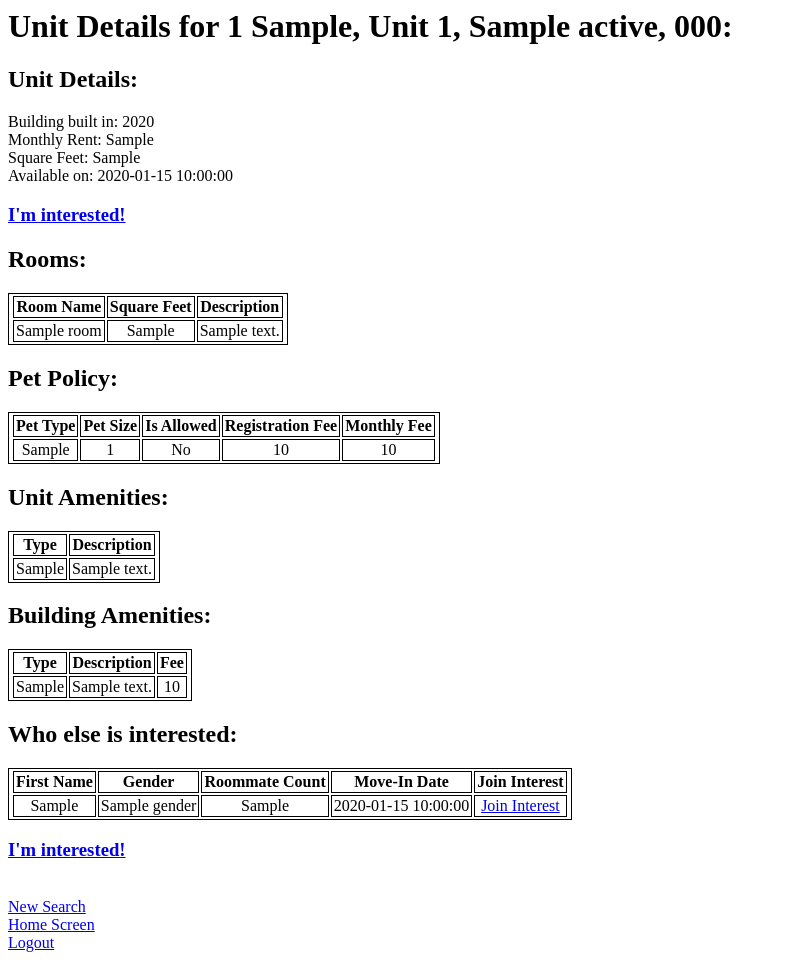
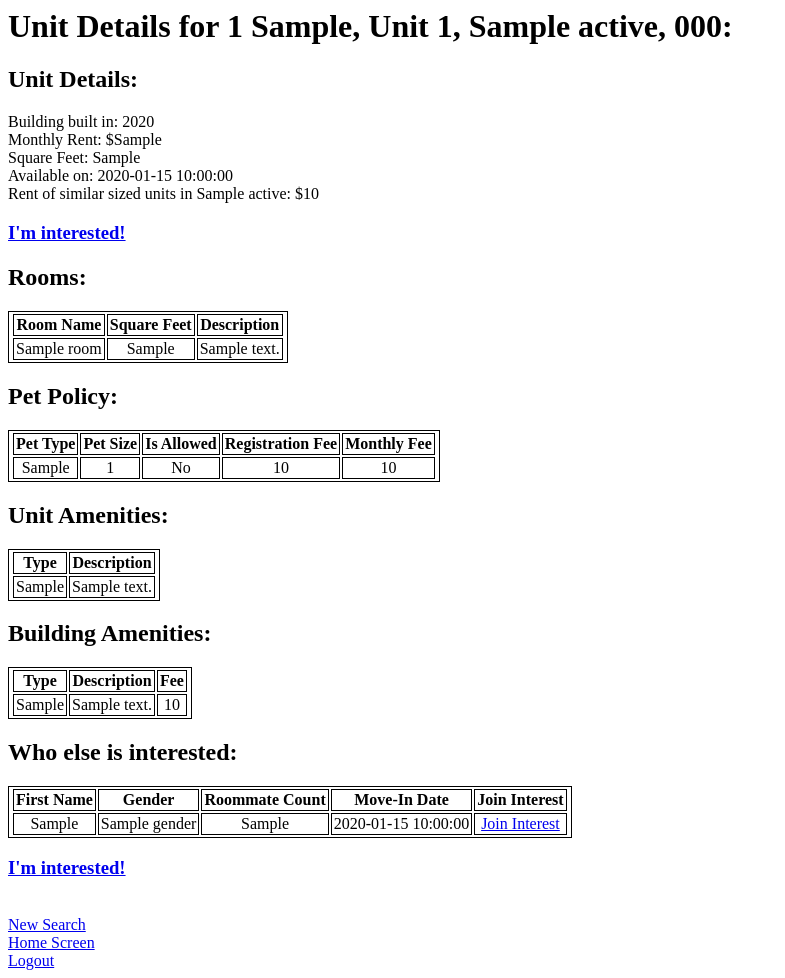
Before and after one commit to maxgrove42/Room.io, a Flask app: template templates/show_details.html in a window 1280 px wide. Shown: the whole page, without its empty margins (0-785 px from the left). Before the commit the page ends 952 px from the top, so only its background shows below. Run offline with Flask 3, Linux system fonts and the light colour scheme; the template is opened without the code that fills it: most values are stand-ins (such as "Sample title", 1, 10 or a date in 2020); parts of the project's set-up code (start-up, migrations or seed data) failed here and were passed over.

Commit message:
show similar rent on details page

```diff
--- a/main.py
+++ b/main.py
@@ -406,6 +406,25 @@ def show_details():
     cursor.execute(interests_query, (unit_rent_id, session['username']))
     interests_data = cursor.fetchall()
 
+    squareFootDifference = 0.10 # allowable range of square footage for similar units
+    similar_rent_query = f'''
+                            select avg(monthlyRent) as similar_avg_rent
+                            from ApartmentUnit au
+                            left join ApartmentBuilding ab
+                                ON au.companyname = ab.companyname
+                                and au.buildingname = ab.buildingname
+                            where squareFootage >= ({1-squareFootDifference})*%s
+                                AND squareFootage <= ({1+squareFootDifference})*%s
+                                AND ab.AddrCity = %s and ab.AddrState = %s
+                         '''
+    cursor.execute(similar_rent_query, (int(unit_data['squareFootage']),
+                                        int(unit_data['squareFootage']),
+                                        building_data['AddrCity'],
+                                        building_data['AddrState']))
+    similar_avg_rent = cursor.fetchone()
+    similar_avg_rent = int(similar_avg_rent['similar_avg_rent']*100)/100
+
+    interests_data = cursor.fetchall()
     # interest check if current user is already interested.
     username = session['username']
     check_interest_query = ("SELECT * "
@@ -426,7 +445,8 @@ def show_details():
                            unit_amenities_data=unit_amenities_data,
                            building_amenities_data=building_amenities_data,
                            interests_data=interests_data,
-                           already_interested=already_interested)
+                           already_interested=already_interested,
+                           similar_avg_rent=similar_avg_rent)
 
 
 @app.route(logout_page)
@@ -611,8 +631,12 @@ def estimateRentResults():
     averageMonthlyRent = cursor.fetchone()
     cursor.close()
 
+    averageMonthlyRent = averageMonthlyRent['averageMonthlyRent']
+    if (averageMonthlyRent is not None):
+        averageMonthlyRent = int(averageMonthlyRent * 100)/100
+
     return render_template(html[estimate_rent_results],
-                           averageMonthlyRent=averageMonthlyRent['averageMonthlyRent'],
+                           averageMonthlyRent=averageMonthlyRent,
                            zipcode=zipcode,
                            minBedrooms = minBedrooms,
                            maxBedrooms=maxBedrooms,
--- a/templates/show_details.html
+++ b/templates/show_details.html
@@ -16,13 +16,14 @@
 
 <h2>Unit Details:</h2>
 Building built in: {{building_data.YearBuilt}}<br>
-Monthly Rent: {{unit_data.MonthlyRent}}<br>
+Monthly Rent: ${{unit_data.MonthlyRent}}<br>
 Square Feet: {{unit_data.squareFootage}}<br>
 Available on: {{unit_data.AvailableDateForMoveIn}}<br>
+Rent of similar sized units in {{building_data.AddrCity}} {{building_data.AddrState}}: ${{similar_avg_rent}}<br>
 
 {% if already_interested %}
     <h3>You have marked your interest in this unit!</h3>
-    <p>You can edit your interests <a href = "/edit_interests">here</a>.</p>
+    <p><a href = "/edit_interests">Edit / View Interests</a>.</p>
 {% else %}
     <h3><a href = "/new_interest?unitRentId={{unit_rent_id}}" > I'm interested!</a></h3>
 {% endif %}
```
